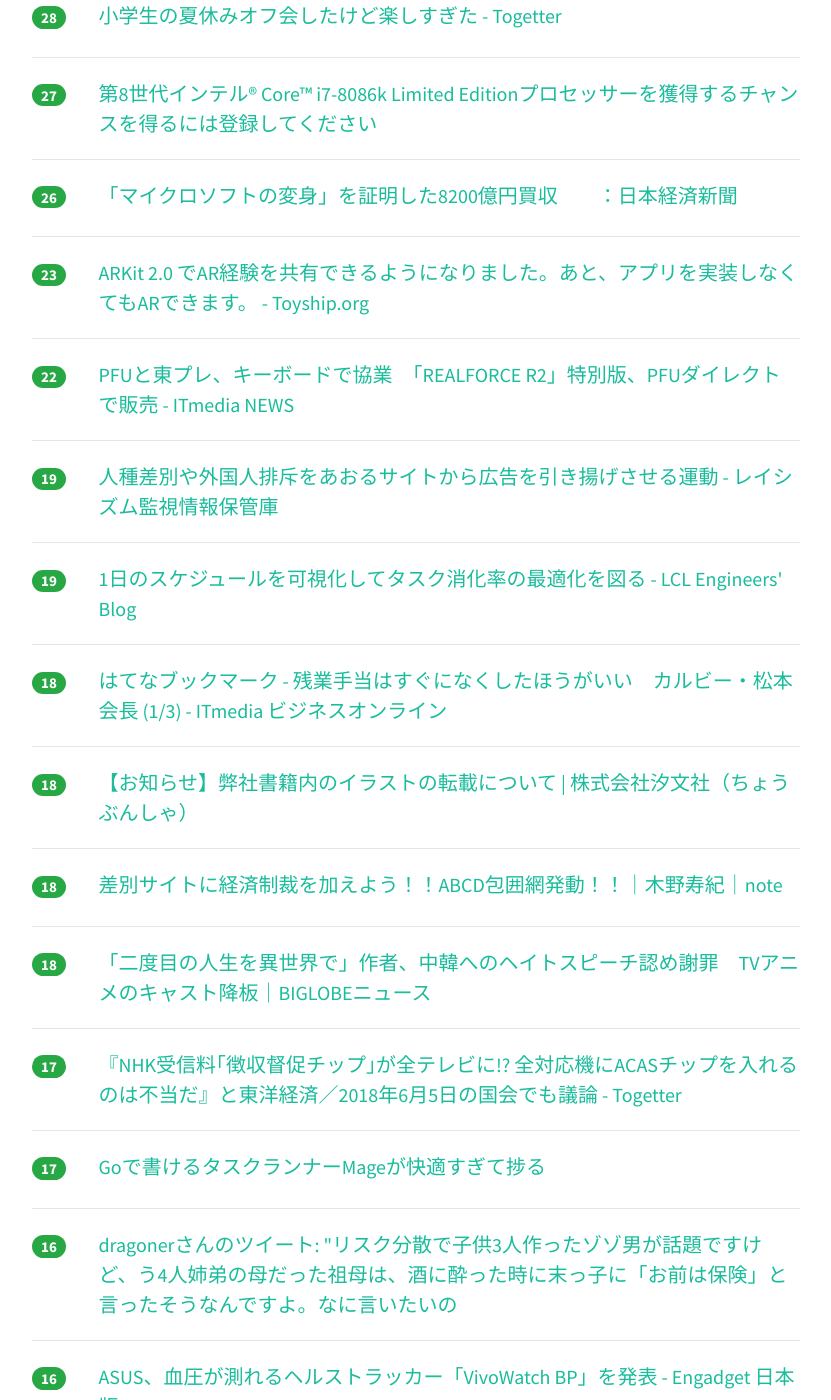
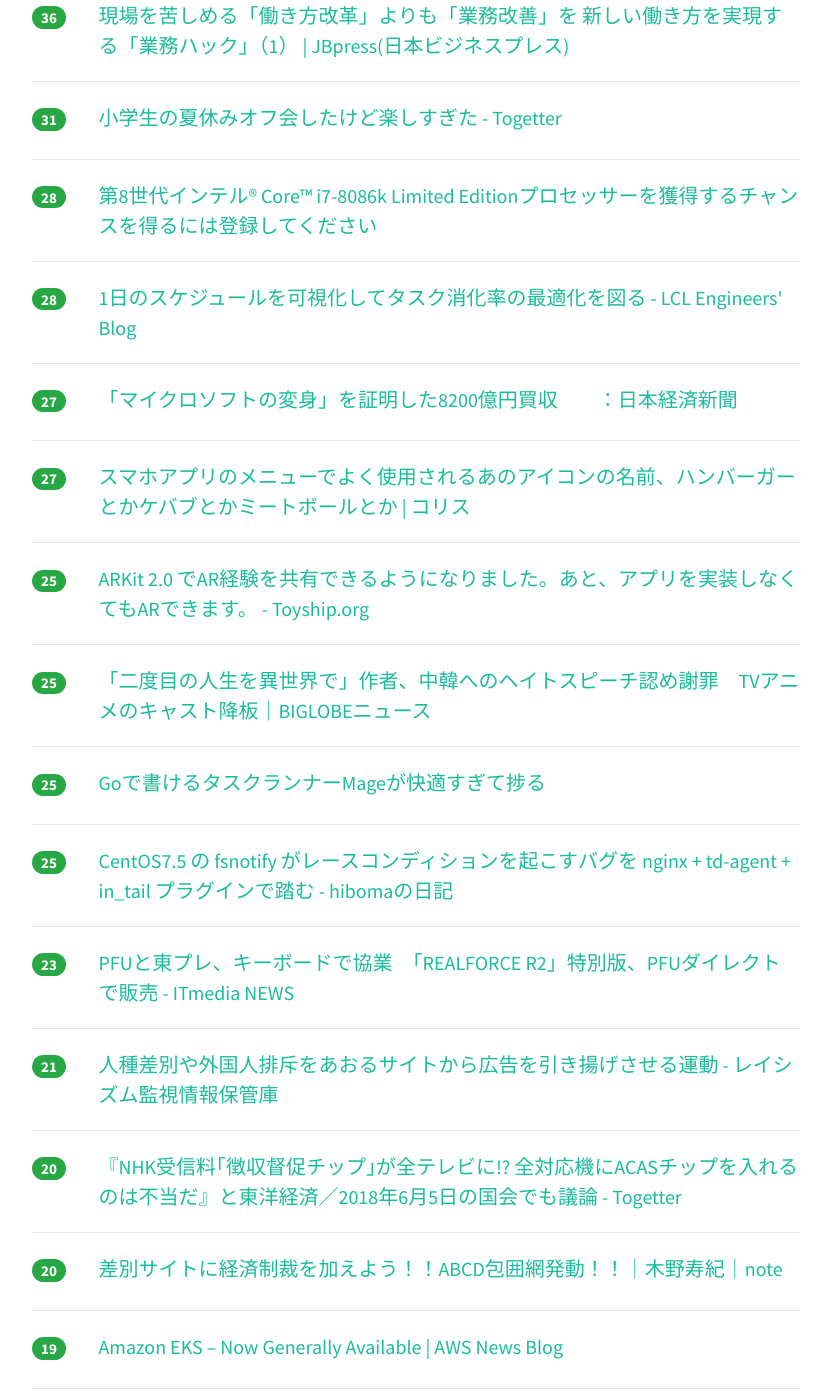
Before and after one commit to yatta47/hatena-matome-site, a Jekyll site: the page built from _posts/2018-06-06-hatena.md, in a window 1280 px wide and 1400 px high, scrolled down 1989 px. Shown: the whole window, without its empty margins (224-1055 px from the left). Built offline with Jekyll 4.4.1, drawn with Linux system fonts in a browser that asks for light colours; nearby versions of some CDN libraries; some of the changed text lies outside the part shown.

Commit message:
Updated 2018-06-06

```diff
--- a/_posts/2018-06-06-hatena.md
+++ b/_posts/2018-06-06-hatena.md
@@ -1,64 +1,79 @@
 ---
 layout: post
 title:  "2018-06-06 はてぶIT"
-date:   2018-06-06 13:00:59
+date:   2018-06-06 14:01:07
 tags: [it-hotentry]
 ---
-39 件のデータあり
+42 件のデータあり
 
 <hr><div class="row">
-<div class="col-1"><span class="badge badge-pill badge-success h2">224</span></div>
+<div class="col-1"><span class="badge badge-pill badge-success h2">357</span></div>
 <div class="col-11"><a href='http://gendai.ismedia.jp/articles/-/55957' target='_blank'>シリコンバレーと深センを回って判明「PDCAが日本の病の原因だ」（井上 久男） | 現代ビジネス | 講談社（1/2）</a></div>
 </div>
 <hr>
 <div class="row">
-<div class="col-1"><span class="badge badge-pill badge-success h2">101</span></div>
+<div class="col-1"><span class="badge badge-pill badge-success h2">163</span></div>
+<div class="col-11"><a href='https://www.pixiv.co.jp/news/information/article/6273/' target='_blank'>代表取締役交代について｜ピクシブ株式会社</a></div>
+</div>
+<hr>
+<div class="row">
+<div class="col-1"><span class="badge badge-pill badge-success h2">124</span></div>
+<div class="col-11"><a href='http://tech.nikkeibp.co.jp/atcl/nxt/column/18/00240/060400007/' target='_blank'>設計だけでコードを書けないなら断る、TDD伝道師の原点 | 日経 xTECH（クロステック）</a></div>
+</div>
+<hr>
+<div class="row">
+<div class="col-1"><span class="badge badge-pill badge-success h2">117</span></div>
 <div class="col-11"><a href='https://aws.amazon.com/blogs/aws/amazon-eks-now-generally-available/' target='_blank'>Amazon EKS – Now Generally Available | AWS News Blog</a></div>
 </div>
 <hr>
 <div class="row">
-<div class="col-1"><span class="badge badge-pill badge-success h2">99</span></div>
+<div class="col-1"><span class="badge badge-pill badge-success h2">113</span></div>
+<div class="col-11"><a href='http://www.itmedia.co.jp/news/articles/1806/06/news018.html' target='_blank'>存在しない大学、なぜだまされた？　「URL」でWebサイトの安全性が分からない時代 (1/2) - ITmedia NEWS</a></div>
+</div>
+<hr>
+<div class="row">
+<div class="col-1"><span class="badge badge-pill badge-success h2">110</span></div>
 <div class="col-11"><a href='https://www.buzzfeed.com/jp/hikaruyoza/15kisikadekinaikuizu?quiz_result=121145493_360527372' target='_blank'>【15問】読書好きしか正解できないクイズ</a></div>
 </div>
 <hr>
 <div class="row">
-<div class="col-1"><span class="badge badge-pill badge-success h2">86</span></div>
-<div class="col-11"><a href='http://tech.nikkeibp.co.jp/atcl/nxt/column/18/00240/060400007/' target='_blank'>設計だけでコードを書けないなら断る、TDD伝道師の原点 | 日経 xTECH（クロステック）</a></div>
-</div>
-<hr>
-<div class="row">
-<div class="col-1"><span class="badge badge-pill badge-success h2">76</span></div>
+<div class="col-1"><span class="badge badge-pill badge-success h2">83</span></div>
 <div class="col-11"><a href='http://twitter.com/tetsutalow/status/1004006018353778688' target='_blank'>上原 哲太郎/Tetsu. Ueharaさんのツイート: "うわー！証明書がLet‘s Encrypt！東証一部上場企業のサイトとしては衝撃的やな…この会社の情シスのレベルとか、この会社がサイバーでの信用という</a></div>
 </div>
 <hr>
 <div class="row">
-<div class="col-1"><span class="badge badge-pill badge-success h2">72</span></div>
-<div class="col-11"><a href='http://www.itmedia.co.jp/news/articles/1806/06/news018.html' target='_blank'>存在しない大学、なぜだまされた？　「URL」でWebサイトの安全性が分からない時代 (1/2) - ITmedia NEWS</a></div>
+<div class="col-1"><span class="badge badge-pill badge-success h2">70</span></div>
+<div class="col-11"><a href='http://developers.gnavi.co.jp/entry/GitFeatureFlow/koyama' target='_blank'>GitFlowは使わない！シンプルな「GitFeatureFlow」を紹介します - ぐるなびをちょっと良くするエンジニアブログ</a></div>
 </div>
 <hr>
 <div class="row">
-<div class="col-1"><span class="badge badge-pill badge-success h2">70</span></div>
-<div class="col-11"><a href='https://www.pixiv.co.jp/news/information/article/6273/' target='_blank'>代表取締役交代について｜ピクシブ株式会社</a></div>
-</div>
-<hr>
-<div class="row">
-<div class="col-1"><span class="badge badge-pill badge-success h2">58</span></div>
+<div class="col-1"><span class="badge badge-pill badge-success h2">60</span></div>
 <div class="col-11"><a href='http://hb.matsumoto-r.jp/entry/2018/06/06/001221' target='_blank'>ngx_mruby v2のHTTPクライアントをv1よりも最大90倍高速にした - 人間とウェブの未来</a></div>
 </div>
 <hr>
 <div class="row">
-<div class="col-1"><span class="badge badge-pill badge-success h2">53</span></div>
+<div class="col-1"><span class="badge badge-pill badge-success h2">57</span></div>
 <div class="col-11"><a href='http://www.itmedia.co.jp/news/articles/1806/06/news060.html' target='_blank'>GitHub→GitLabの流れでGitLabがオープンソースプロジェクト向け無料キャンペーン - ITmedia NEWS</a></div>
 </div>
 <hr>
 <div class="row">
-<div class="col-1"><span class="badge badge-pill badge-success h2">46</span></div>
-<div class="col-11"><a href='http://developers.gnavi.co.jp/entry/GitFeatureFlow/koyama' target='_blank'>GitFlowは使わない！シンプルな「GitFeatureFlow」を紹介します - ぐるなびをちょっと良くするエンジニアブログ</a></div>
+<div class="col-1"><span class="badge badge-pill badge-success h2">41</span></div>
+<div class="col-11"><a href='https://gorosuke.blue/2018/06/05/post-2669/' target='_blank'>Crypko ホワイトペーパー和訳 | coffee nemuriya</a></div>
 </div>
 <hr>
 <div class="row">
-<div class="col-1"><span class="badge badge-pill badge-success h2">37</span></div>
-<div class="col-11"><a href='https://gorosuke.blue/2018/06/05/post-2669/' target='_blank'>Crypko ホワイトペーパー和訳 | coffee nemuriya</a></div>
+<div class="col-1"><span class="badge badge-pill badge-success h2">41</span></div>
+<div class="col-11"><a href='http://tech.nikkeibp.co.jp/atcl/nxt/column/18/00001/00570/' target='_blank'>世界最速うたうブロックチェーン技術の全貌、三菱UFJとアカマイが開発 | 日経 xTECH（クロステック）</a></div>
+</div>
+<hr>
+<div class="row">
+<div class="col-1"><span class="badge badge-pill badge-success h2">39</span></div>
+<div class="col-11"><a href='https://applech2.com/archives/20180605-1password-support-ios-12-password-manager-api.html' target='_blank'>iOS 12ではPassword Manager APIが追加され、1Passwordなどのパスワード管理アプリを起動しなくても保存されたパスワードの自動入力が可能に。 | AAPL Ch.</a></div>
+</div>
+<hr>
+<div class="row">
+<div class="col-1"><span class="badge badge-pill badge-success h2">38</span></div>
+<div class="col-11"><a href='https://www.choubunsha.com/news/2018/news017826.php' target='_blank'>【お知らせ】弊社書籍内のイラストの転載について | 株式会社汐文社（ちょうぶんしゃ）</a></div>
 </div>
 <hr>
 <div class="row">
@@ -67,58 +82,88 @@ tags: [it-hotentry]
 </div>
 <hr>
 <div class="row">
-<div class="col-1"><span class="badge badge-pill badge-success h2">36</span></div>
-<div class="col-11"><a href='https://applech2.com/archives/20180605-1password-support-ios-12-password-manager-api.html' target='_blank'>iOS 12ではPassword Manager APIが追加され、1Passwordなどのパスワード管理アプリを起動しなくても保存されたパスワードの自動入力が可能に。 | AAPL Ch.</a></div>
+<div class="col-1"><span class="badge badge-pill badge-success h2">37</span></div>
+<div class="col-11"><a href='https://togetter.com/li/1234413' target='_blank'>TVアニメ「二度目の人生を異世界で」の出演予定声優が次々と降板を発表 - Togetter</a></div>
 </div>
 <hr>
 <div class="row">
-<div class="col-1"><span class="badge badge-pill badge-success h2">35</span></div>
-<div class="col-11"><a href='https://www.choubunsha.com/news/2018/news017826.php' target='_blank'>【お知らせ】弊社書籍内のイラストの転載について | 株式会社汐文社（ちょうぶんしゃ）</a></div>
-</div>
-<hr>
-<div class="row">
-<div class="col-1"><span class="badge badge-pill badge-success h2">35</span></div>
+<div class="col-1"><span class="badge badge-pill badge-success h2">36</span></div>
 <div class="col-11"><a href='http://jbpress.ismedia.jp/articles/-/53058' target='_blank'>現場を苦しめる「働き方改革」よりも「業務改善」を 新しい働き方を実現する「業務ハック」（1） | JBpress(日本ビジネスプレス)</a></div>
 </div>
 <hr>
 <div class="row">
-<div class="col-1"><span class="badge badge-pill badge-success h2">34</span></div>
-<div class="col-11"><a href='http://tech.nikkeibp.co.jp/atcl/nxt/column/18/00001/00570/' target='_blank'>世界最速うたうブロックチェーン技術の全貌、三菱UFJとアカマイが開発 | 日経 xTECH（クロステック）</a></div>
+<div class="col-1"><span class="badge badge-pill badge-success h2">31</span></div>
+<div class="col-11"><a href='https://togetter.com/li/1234028' target='_blank'>小学生の夏休みオフ会したけど楽しすぎた - Togetter</a></div>
 </div>
 <hr>
 <div class="row">
 <div class="col-1"><span class="badge badge-pill badge-success h2">28</span></div>
-<div class="col-11"><a href='https://togetter.com/li/1234028' target='_blank'>小学生の夏休みオフ会したけど楽しすぎた - Togetter</a></div>
+<div class="col-11"><a href='https://game.intel.com/8086sweepstakes/ja/' target='_blank'>第8世代インテル® Core™ i7-8086k Limited Editionプロセッサーを獲得するチャンスを得るには登録してください</a></div>
+</div>
+<hr>
+<div class="row">
+<div class="col-1"><span class="badge badge-pill badge-success h2">28</span></div>
+<div class="col-11"><a href='http://techblog.lclco.com/entry/2018/06/06/080000' target='_blank'>1日のスケジュールを可視化してタスク消化率の最適化を図る - LCL Engineers' Blog</a></div>
 </div>
 <hr>
 <div class="row">
 <div class="col-1"><span class="badge badge-pill badge-success h2">27</span></div>
-<div class="col-11"><a href='https://game.intel.com/8086sweepstakes/ja/' target='_blank'>第8世代インテル® Core™ i7-8086k Limited Editionプロセッサーを獲得するチャンスを得るには登録してください</a></div>
-</div>
-<hr>
-<div class="row">
-<div class="col-1"><span class="badge badge-pill badge-success h2">26</span></div>
 <div class="col-11"><a href='https://www.nikkei.com/article/DGXMZO31371320V00C18A6000000/' target='_blank'>「マイクロソフトの変身」を証明した8200億円買収　　：日本経済新聞</a></div>
 </div>
 <hr>
 <div class="row">
-<div class="col-1"><span class="badge badge-pill badge-success h2">23</span></div>
+<div class="col-1"><span class="badge badge-pill badge-success h2">27</span></div>
+<div class="col-11"><a href='https://coliss.com/articles/build-websites/operation/work/name-of-menu-icons.html' target='_blank'>スマホアプリのメニューでよく使用されるあのアイコンの名前、ハンバーガーとかケバブとかミートボールとか | コリス</a></div>
+</div>
+<hr>
+<div class="row">
+<div class="col-1"><span class="badge badge-pill badge-success h2">25</span></div>
 <div class="col-11"><a href='http://www.toyship.org/2018/06/05/193435' target='_blank'>ARKit 2.0 でAR経験を共有できるようになりました。あと、アプリを実装しなくてもARできます。 - Toyship.org</a></div>
 </div>
 <hr>
 <div class="row">
-<div class="col-1"><span class="badge badge-pill badge-success h2">22</span></div>
+<div class="col-1"><span class="badge badge-pill badge-success h2">25</span></div>
+<div class="col-11"><a href='https://news.biglobe.ne.jp/entertainment/0606/blnews_180606_3213413518.html' target='_blank'>「二度目の人生を異世界で」作者、中韓へのヘイトスピーチ認め謝罪　TVアニメのキャスト降板｜BIGLOBEニュース</a></div>
+</div>
+<hr>
+<div class="row">
+<div class="col-1"><span class="badge badge-pill badge-success h2">25</span></div>
+<div class="col-11"><a href='https://qiita.com/townewgokgok/items/faad9327927947646a23' target='_blank'>Goで書けるタスクランナーMageが快適すぎて捗る</a></div>
+</div>
+<hr>
+<div class="row">
+<div class="col-1"><span class="badge badge-pill badge-success h2">25</span></div>
+<div class="col-11"><a href='http://hiboma.hatenadiary.jp/entry/2018/06/06/111426' target='_blank'>CentOS7.5 の fsnotify がレースコンディションを起こすバグを nginx + td-agent + in_tail プラグインで踏む - hibomaの日記</a></div>
+</div>
+<hr>
+<div class="row">
+<div class="col-1"><span class="badge badge-pill badge-success h2">23</span></div>
 <div class="col-11"><a href='http://www.itmedia.co.jp/news/articles/1806/05/news122.html' target='_blank'>PFUと東プレ、キーボードで協業　「REALFORCE R2」特別版、PFUダイレクトで販売 - ITmedia NEWS</a></div>
 </div>
 <hr>
 <div class="row">
-<div class="col-1"><span class="badge badge-pill badge-success h2">19</span></div>
+<div class="col-1"><span class="badge badge-pill badge-success h2">21</span></div>
 <div class="col-11"><a href='http://odd-hatch.hatenablog.com/entry/2048/12/10/000000' target='_blank'>人種差別や外国人排斥をあおるサイトから広告を引き揚げさせる運動 - レイシズム監視情報保管庫</a></div>
 </div>
 <hr>
 <div class="row">
+<div class="col-1"><span class="badge badge-pill badge-success h2">20</span></div>
+<div class="col-11"><a href='https://togetter.com/li/1234178' target='_blank'>『NHK受信料｢徴収督促チップ｣が全テレビに!? 全対応機にACASチップを入れるのは不当だ』と東洋経済／2018年6月5日の国会でも議論 - Togetter</a></div>
+</div>
+<hr>
+<div class="row">
+<div class="col-1"><span class="badge badge-pill badge-success h2">20</span></div>
+<div class="col-11"><a href='https://note.mu/kinotoshiki/n/na8387f168be7' target='_blank'>差別サイトに経済制裁を加えよう！！ABCD包囲網発動！！｜木野寿紀｜note</a></div>
+</div>
+<hr>
+<div class="row">
 <div class="col-1"><span class="badge badge-pill badge-success h2">19</span></div>
-<div class="col-11"><a href='http://techblog.lclco.com/entry/2018/06/06/080000' target='_blank'>1日のスケジュールを可視化してタスク消化率の最適化を図る - LCL Engineers' Blog</a></div>
+<div class="col-11"><a href='https://aws.amazon.com/jp/blogs/aws/amazon-eks-now-generally-available/' target='_blank'>Amazon EKS – Now Generally Available | AWS News Blog</a></div>
+</div>
+<hr>
+<div class="row">
+<div class="col-1"><span class="badge badge-pill badge-success h2">19</span></div>
+<div class="col-11"><a href='http://careerhack.en-japan.com/report/detail/971' target='_blank'>事業に失敗した大学生、VTuberで一発逆転――月ノ美兎など『にじさんじ』生んだ22歳の賭け | CAREER HACK</a></div>
 </div>
 <hr>
 <div class="row">
@@ -133,52 +178,32 @@ tags: [it-hotentry]
 <hr>
 <div class="row">
 <div class="col-1"><span class="badge badge-pill badge-success h2">18</span></div>
-<div class="col-11"><a href='https://note.mu/kinotoshiki/n/na8387f168be7' target='_blank'>差別サイトに経済制裁を加えよう！！ABCD包囲網発動！！｜木野寿紀｜note</a></div>
-</div>
-<hr>
-<div class="row">
-<div class="col-1"><span class="badge badge-pill badge-success h2">18</span></div>
-<div class="col-11"><a href='https://news.biglobe.ne.jp/entertainment/0606/blnews_180606_3213413518.html' target='_blank'>「二度目の人生を異世界で」作者、中韓へのヘイトスピーチ認め謝罪　TVアニメのキャスト降板｜BIGLOBEニュース</a></div>
+<div class="col-11"><a href='http://twitter.com/dragoner_JP/status/1003935233131986944' target='_blank'>dragonerさんのツイート: "リスク分散で子供3人作ったゾゾ男が話題ですけど、う4人姉弟の母だった祖母は、酒に酔った時に末っ子に「お前は保険」と言ったそうなんですよ。なに言いたいの</a></div>
 </div>
 <hr>
 <div class="row">
 <div class="col-1"><span class="badge badge-pill badge-success h2">17</span></div>
-<div class="col-11"><a href='https://togetter.com/li/1234178' target='_blank'>『NHK受信料｢徴収督促チップ｣が全テレビに!? 全対応機にACASチップを入れるのは不当だ』と東洋経済／2018年6月5日の国会でも議論 - Togetter</a></div>
-</div>
-<hr>
-<div class="row">
-<div class="col-1"><span class="badge badge-pill badge-success h2">17</span></div>
-<div class="col-11"><a href='https://qiita.com/townewgokgok/items/faad9327927947646a23' target='_blank'>Goで書けるタスクランナーMageが快適すぎて捗る</a></div>
-</div>
-<hr>
-<div class="row">
-<div class="col-1"><span class="badge badge-pill badge-success h2">16</span></div>
-<div class="col-11"><a href='http://twitter.com/dragoner_JP/status/1003935233131986944' target='_blank'>dragonerさんのツイート: "リスク分散で子供3人作ったゾゾ男が話題ですけど、う4人姉弟の母だった祖母は、酒に酔った時に末っ子に「お前は保険」と言ったそうなんですよ。なに言いたいの</a></div>
-</div>
-<hr>
-<div class="row">
-<div class="col-1"><span class="badge badge-pill badge-success h2">16</span></div>
 <div class="col-11"><a href='https://japanese.engadget.com/2018/06/05/asus-vivowatch-bp/' target='_blank'>ASUS、血圧が測れるヘルストラッカー「VivoWatch BP」を発表 - Engadget 日本版</a></div>
 </div>
 <hr>
 <div class="row">
-<div class="col-1"><span class="badge badge-pill badge-success h2">16</span></div>
-<div class="col-11"><a href='https://aws.amazon.com/jp/blogs/aws/amazon-eks-now-generally-available/' target='_blank'>Amazon EKS – Now Generally Available | AWS News Blog</a></div>
+<div class="col-1"><span class="badge badge-pill badge-success h2">15</span></div>
+<div class="col-11"><a href='https://xn--ockzbp2a9a.com/' target='_blank'>ギットハブ</a></div>
 </div>
 <hr>
 <div class="row">
-<div class="col-1"><span class="badge badge-pill badge-success h2">15</span></div>
-<div class="col-11"><a href='https://coliss.com/articles/build-websites/operation/work/name-of-menu-icons.html' target='_blank'>スマホアプリのメニューでよく使用されるあのアイコンの名前、ハンバーガーとかケバブとかミートボールとか | コリス</a></div>
+<div class="col-1"><span class="badge badge-pill badge-success h2">14</span></div>
+<div class="col-11"><a href='https://news.mynavi.jp/article/20180605-641553/' target='_blank'>Windows XPが増加 - 5月OSシェア | マイナビニュース</a></div>
+</div>
+<hr>
+<div class="row">
+<div class="col-1"><span class="badge badge-pill badge-success h2">14</span></div>
+<div class="col-11"><a href='https://anond.hatelabo.jp/20180606071504' target='_blank'>理論を勉強しても宇宙が分からなかったのは宇宙物理のせいじゃないんだぞ..</a></div>
 </div>
 <hr>
 <div class="row">
 <div class="col-1"><span class="badge badge-pill badge-success h2">13</span></div>
-<div class="col-11"><a href='https://news.mynavi.jp/article/20180605-641553/' target='_blank'>Windows XPが増加 - 5月OSシェア | マイナビニュース</a></div>
-</div>
-<hr>
-<div class="row">
-<div class="col-1"><span class="badge badge-pill badge-success h2">12</span></div>
-<div class="col-11"><a href='https://xn--ockzbp2a9a.com/' target='_blank'>ギットハブ</a></div>
+<div class="col-11"><a href='https://togetter.com/li/1234172' target='_blank'>『ネットでの議論は、罵倒や嘲笑など、話を前に進めるのを妨害する要素が混じりやすい。そういう要素は「贅言（ぜいげん＝むだなことば）」として消去するのが有効です』 - Togetter</a></div>
 </div>
 <hr>
 <div class="row">
@@ -187,17 +212,7 @@ tags: [it-hotentry]
 </div>
 <hr>
 <div class="row">
-<div class="col-1"><span class="badge badge-pill badge-success h2">11</span></div>
-<div class="col-11"><a href='https://togetter.com/li/1234172' target='_blank'>『ネットでの議論は、罵倒や嘲笑など、話を前に進めるのを妨害する要素が混じりやすい。そういう要素は「贅言（ぜいげん＝むだなことば）」として消去するのが有効です』 - Togetter</a></div>
-</div>
-<hr>
-<div class="row">
 <div class="col-1"><span class="badge badge-pill badge-success h2">9</span></div>
 <div class="col-11"><a href='http://b.hatena.ne.jp/entry/s/anond.hatelabo.jp/20180605141745' target='_blank'>はてなブックマーク - 息子の高校に行ってきた</a></div>
 </div>
 <hr>
-<div class="row">
-<div class="col-1"><span class="badge badge-pill badge-success h2">8</span></div>
-<div class="col-11"><a href='https://togetter.com/li/1234413' target='_blank'>TVアニメ「二度目の人生を異世界で」の出演予定声優が次々と降板を発表 - Togetter</a></div>
-</div>
-<hr>
```
